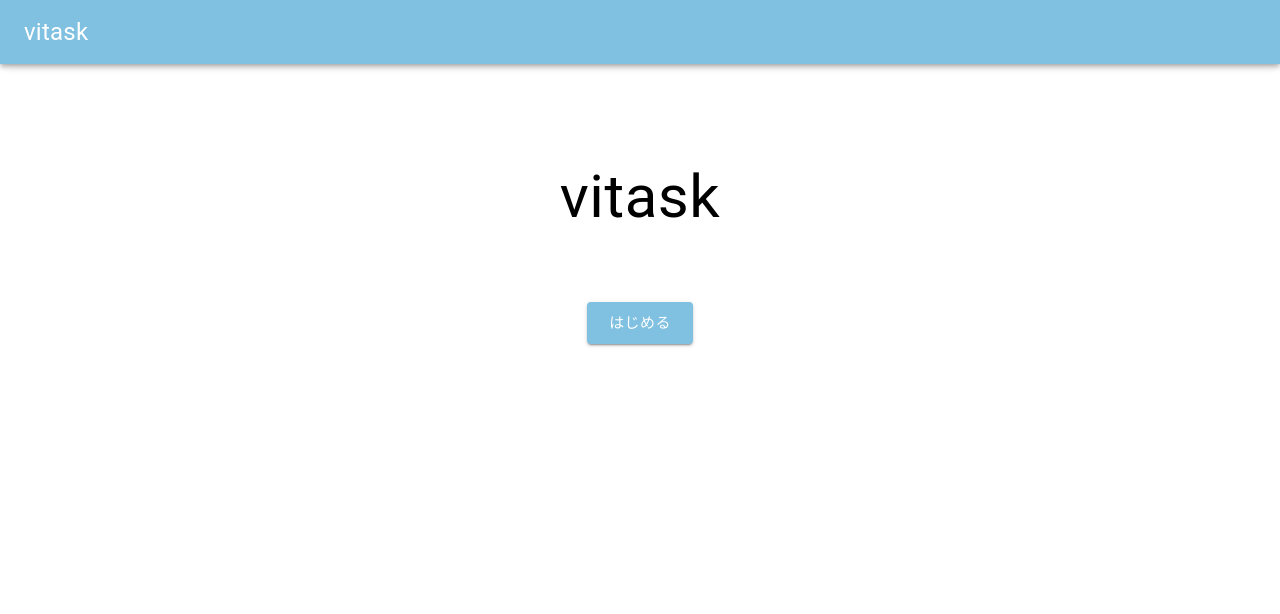
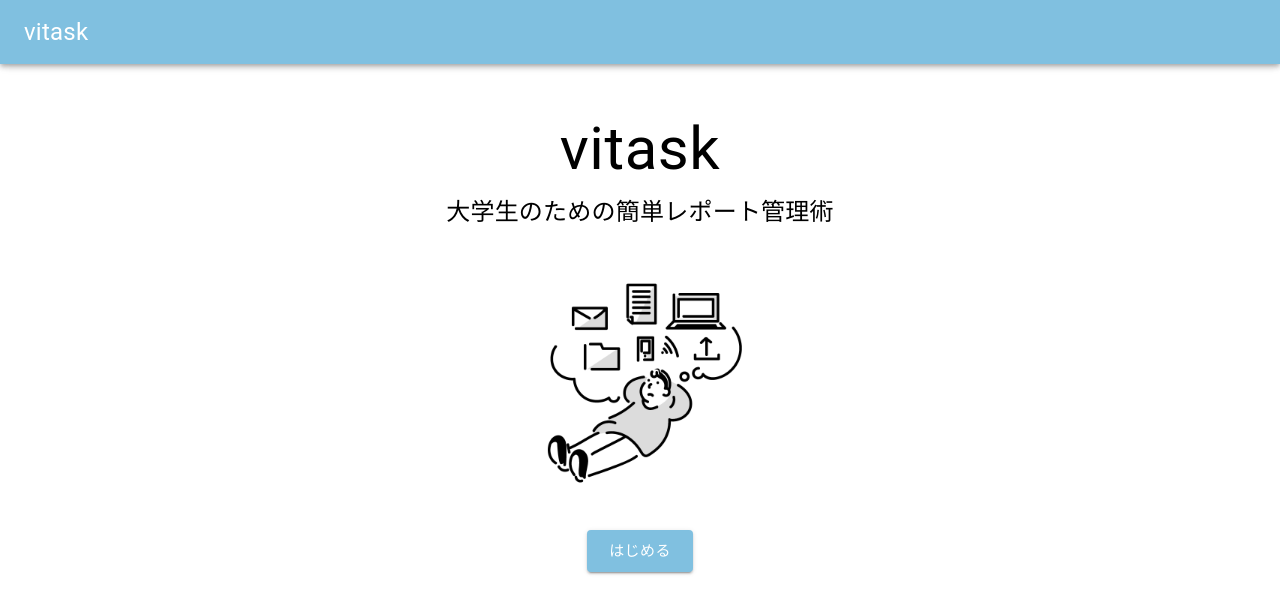
Before and after one commit to yo-iwamoto/vitask, a Next.js app: page / in a window 1280 px wide. Shown: the top 614 px of the page. Built offline with nearby package versions, Linux system fonts and the light colour scheme; no server answers.

Commit message:
fix: design

```diff
--- a/src/pages/index.tsx
+++ b/src/pages/index.tsx
@@ -1,6 +1,6 @@
 import type { NextPage } from 'next';
+import Image from 'next/image';
 import Link from 'next/link';
-import { Spacer } from '@/components/Spacer';
 import { styles } from '@/styles/index';
 import { Button, Typography } from '@mui/material';
 
@@ -8,7 +8,11 @@ const Page: NextPage = () => {
   return (
     <div style={styles.container}>
       <Typography sx={styles.title}>vitask</Typography>
-      <Spacer h={60} />
+      <Typography fontSize={24} sx={{ textAlign: 'center' }}>
+        <span style={{ whiteSpace: 'nowrap' }}>大学生のための</span>
+        <span style={{ whiteSpace: 'nowrap' }}>簡単レポート管理術</span>
+      </Typography>
+      <Image src="/top.png" width={300} height={300} />
       <Link href="/signup">
         <Button type="button" variant="contained" sx={styles.button} size="large">
           はじめる
--- a/src/styles/index.ts
+++ b/src/styles/index.ts
@@ -2,7 +2,7 @@ import { css, sx } from '@/utils/css';
 
 export const styles = {
   container: css({
-    marginTop: 80,
+    marginTop: 32,
     display: 'flex',
     flexDirection: 'column',
     alignItems: 'center',
```
Also changed, not shown: src/pages/dashboard/index.tsx (+11 -8 lines), public/top.png (added).
